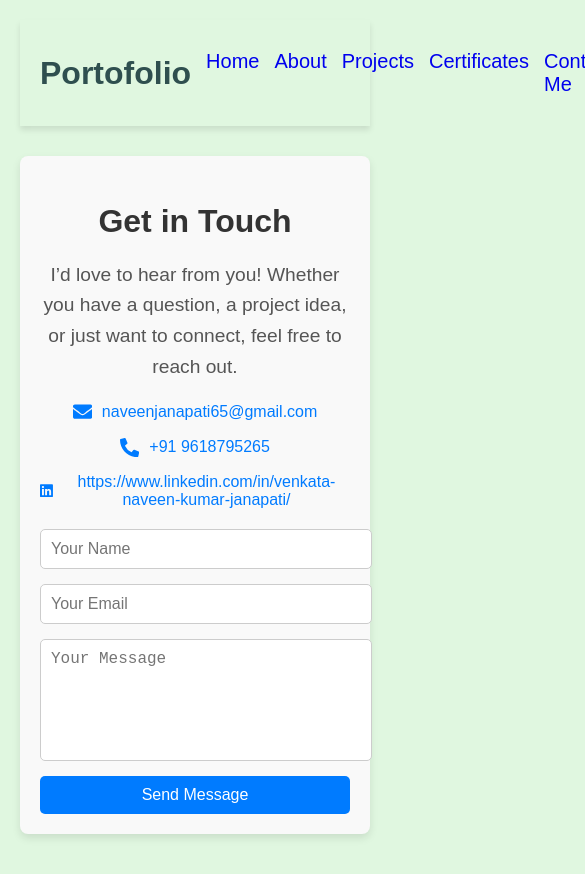
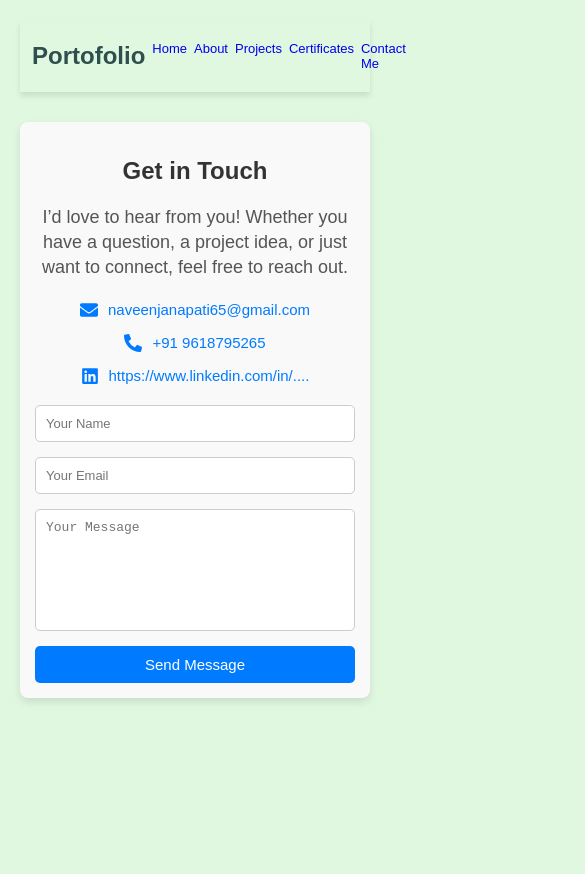
Before and after one commit to Jnaveen1/Portofolio, a React (Create React App) app in the folder myportofolio/: page /contactme in a window 390 px wide. Shown: the top 874 px of the page, 585 px wide, since content can reach past the window. After the commit the page ends 844 px from the top, so only its background shows below. Built offline with nearby package versions, Linux system fonts and the light colour scheme.

Commit message:
Added responsive design

```diff
--- a/myportofolio/src/components/About/index.css
+++ b/myportofolio/src/components/About/index.css
@@ -43,7 +43,7 @@
 .journey-list {
     list-style-type: none;
     padding: 0;
-    font-size: 1rem;
+    font-size: 1.2rem;
     color: #555;
 }
 
@@ -83,3 +83,87 @@
 .cta-button:hover {
     background-color: #0056b3;
 }
+
+
+@media (max-width : 481px){
+    .about-container {
+        max-width: 800px;
+        padding: 15px;
+    }
+    .about-heading {
+        font-size: 18px;
+        color: #333;
+    }
+
+    .about-summary {
+        font-size: 15px;
+        color: #555;
+        margin-bottom: 20px;
+        line-height: 1.6;
+        text-align: left;
+    }
+
+    .journey-heading {
+        font-size: 18px;
+        color: #333;
+    }
+
+    .journey-list {
+        list-style-type: none;
+        padding: 0;
+        font-size: 15px;
+        color: #555;
+    }
+
+    .journey-list li {
+        margin: 10px 0 ;
+    }
+    .interests-heading {
+        font-size: 18px;
+    }
+    .cta-button {
+        font-size: 13px;
+    }
+}
+
+
+@media ((min-width : 481px) and (max-width: 768px)){
+    .about-container {
+        max-width: 800px;
+        padding: 18px;
+    }
+    .about-heading {
+        font-size: 20px;
+        color: #333;
+    }
+
+    .about-summary {
+        font-size: 18px;
+        color: #555;
+        margin-bottom: 20px;
+        line-height: 1.6;text-align: left;
+    }
+
+    .journey-heading {
+        font-size: 20px;
+        color: #333;
+    }
+
+    .journey-list {
+        list-style-type: none;
+        padding: 0;
+        font-size: 18px;
+        color: #555;
+    }
+
+    .journey-list li {
+        margin: 10px 0 ;
+    }
+    .interests-heading {
+        font-size: 20px;
+    }
+    .cta-button {
+        font-size: 15px;
+    }
+
+}
--- a/myportofolio/src/components/About/index.js
+++ b/myportofolio/src/components/About/index.js
@@ -9,11 +9,9 @@ class About extends Component {
                 <Header />
                 <div className='about-container'>
                     <h2 className='about-heading'>About Me</h2>
-
                     <p className='about-summary'>
                         I am a B.Tech 3rd-year student at Vasireddy Venkatadri Institute of Technology, Guntur, with a passion for full-stack development. My journey reflects dedication, curiosity, and a drive to build impactful web applications.
                     </p>
-
                     <div className='academic-journey'>
                         <h3 className='journey-heading'>Academic Journey</h3>
                         <ul className='journey-list'>
@@ -22,14 +20,12 @@ class About extends Component {
                             <li><strong>EAPCET Rank:</strong> Secured 10,025 and joined VVIT through counseling.</li>
                         </ul>
                     </div>
-
                     <div className='interests-section'>
                         <h3 className='interests-heading'>Interests and Aspirations</h3>
-                        <p>
+                        <p className='about-summary'>
                             I am highly passionate about full-stack development and continuously strive to improve my skills. Currently, I am seeking internship opportunities to apply my knowledge and contribute to impactful projects.
                         </p>
                     </div>
-
                     <div className='cta-container'>
                         <button className='cta-button' onClick={() => window.open('https://www.linkedin.com', '_blank')}>Connect with Me</button>
                         <button className='cta-button' onClick={() => window.open('/certificates/resume2.pdf')}>Check Resume</button>
--- a/myportofolio/src/components/Certificates/index.css
+++ b/myportofolio/src/components/Certificates/index.css
@@ -25,3 +25,8 @@
         margin: 6px;
     }
 }
+
+.heading{
+    font-size: 24px;
+    text-align: center;
+}
--- a/myportofolio/src/components/Certificates/index.js
+++ b/myportofolio/src/components/Certificates/index.js
@@ -23,7 +23,7 @@ const Certificates = () => {
   return (
     <div className="certificate-main-container">
         <Header />
-      <h2 className="text-2xl font-bold text-center mb-4">My Certifications</h2>
+      <h2 className="heading">My Certifications</h2>
       <div className="certificates-container gap-4">
         {photos.map((photo, index) => (
           <img
--- a/myportofolio/src/components/ContactMe/index.css
+++ b/myportofolio/src/components/ContactMe/index.css
@@ -84,3 +84,113 @@
 .form-button:hover {
     background-color: #0056b3;
 }
+
+
+@media (max-width : 481px) {
+    .contact-container {
+        padding: 15px;
+        max-width: 800px;
+        text-align: center;
+    }
+
+    .contact-heading {
+        font-size: 24px;
+    }
+
+    .contact-description {
+        font-size: 18px;
+        line-height: 1.4;
+    }
+
+    .contact-details {
+        margin-bottom: 20px;
+    }
+
+    .contact-details p {
+        font-size: 15px;
+    }
+
+    .icon {
+        font-size: 18px;
+        color: #007bff;
+    }
+
+    .contact-form {
+        display: flex;
+        flex-direction: column;
+        gap: 15px;
+    }
+
+    .form-input,
+    .form-textarea {
+        padding: 10px;
+        border: 1px solid #ccc;
+        border-radius: 5px;
+        font-size: 13px;
+        width: auto;
+    }
+
+    .form-textarea {
+        resize: none;
+        height: 100px;
+    }
+
+    .form-button {
+        font-size: 15px;
+    }
+}
+
+
+@media ((min-width : 481px) and (max-width : 768px)){
+    .contact-container {
+        padding: 18px;
+        max-width: 800px;
+        text-align: center;
+    }
+
+    .contact-heading {
+        font-size: 26px;
+    }
+
+    .contact-description {
+        font-size: 20px;
+        line-height: 1.4;
+    }
+
+    .contact-details {
+        margin-bottom: 20px;
+    }
+
+    .contact-details p {
+        font-size: 18px;
+    }
+
+    .icon {
+        font-size: 19px;
+        color: #007bff;
+    }
+
+    .contact-form {
+        display: flex;
+        flex-direction: column;
+        gap: 15px;
+    }
+
+    .form-input,
+    .form-textarea {
+        padding: 10px;
+        border: 1px solid #ccc;
+        border-radius: 5px;
+        font-size: 15px;
+        width: auto;
+    }
+
+    .form-textarea {
+        resize: none;
+        height: 100px;
+    }
+
+    .form-button {
+        font-size: 18px;
+    }
+}
--- a/myportofolio/src/components/ContactMe/index.js
+++ b/myportofolio/src/components/ContactMe/index.js
@@ -70,7 +70,7 @@ class Contact extends Component {
                         </p>
                         <p>
                             <FaLinkedin className='icon' />
-                            <a href='https://www.linkedin.com/in/venkata-naveen-kumar-janapati/' target='_blank' rel='noopener noreferrer' className='contact-link'>https://www.linkedin.com/in/venkata-naveen-kumar-janapati/</a>
+                            <a href='https://www.linkedin.com/in/venkata-naveen-kumar-janapati/' target='_blank' rel='noopener noreferrer' className='contact-link'>https://www.linkedin.com/in/....</a>
                         </p>
                     </div>
                     <form className='contact-form' onSubmit={this.onClickContactForm}>
--- a/myportofolio/src/components/Header/index.css
+++ b/myportofolio/src/components/Header/index.css
@@ -1,19 +1,15 @@
 
 .header-con{
-    /* display: flex;
-    flex-direction: row;
-    justify-content: space-around;
-    box-shadow: antiquewhite; */
     display: flex;
     justify-content: space-between;
     align-items: center;
     padding: 10px 20px;
     position: sticky;
-    box-shadow: 0 4px 6px rgba(0, 0, 0, 0.1); /* Box shadow effect
-    position: sticky;
-    top: 0;
-    z-index: 1000; */
+    box-shadow: 0 4px 6px rgba(0, 0, 0, 0.1);
     margin-bottom: 30px;
+}
+.heading{
+    font-size: 25px;
 }
 
 .links-con{
@@ -29,3 +25,31 @@
     margin-left: 15px;
     text-decoration: none;
 }
+
+@media (max-width: 481px) {
+    .heading{
+        font-size: 13px;
+    }
+    .link{
+        font-family: sans-serif;
+        font-size: 13px;
+        font-weight: 200;
+        margin-left: 7px;
+        text-decoration: none;
+    }
+    .header-con{
+        padding: 6px 12px;
+    }
+}
+@media (min-width: 481px) and (max-width: 768px) {
+    .heading {
+        font-size: 14px;
+    }
+    .link {
+        font-size: 15px;
+        margin-left: 10px;
+    }
+    .header-con {
+        padding: 8px 10px;
+    }
+}
--- a/myportofolio/src/components/Header/index.js
+++ b/myportofolio/src/components/Header/index.js
@@ -4,7 +4,7 @@ import './index.css' ;
 const Header = () => {
     return(
         <div className="header-con">
-            <h1>Portofolio</h1>
+            <h1 className='heading'>Portofolio</h1>
             <div className="links-con">
                 <Link to = "/"  className='link'>
                     <p>Home</p>
--- a/myportofolio/src/components/Projects/index.css
+++ b/myportofolio/src/components/Projects/index.css
@@ -1,5 +1,5 @@
 .projects-container {
-    padding: 20px;
+    padding: 0px;
     max-width: 1000px;
     margin: 0 auto;
     text-align: center;
@@ -60,3 +60,49 @@
 .project-link:hover {
     background-color: #0056b3;
 }
+
+
+@media (max-width: 481px) {
+
+    .projects-heading {
+        font-size: 24px;
+        color: #333;
+        margin-bottom: 20px;
+    }
+
+    .project-title {
+        font-size: 20px;
+        color: #007bff;
+        margin-bottom: 10px;
+    }
+
+    .project-description {
+        font-size: 16px;
+        color: #555;
+        margin-bottom: 15px;
+    }
+
+}
+
+
+@media ((min-width : 481px) and (max-width: 768px)) {
+
+    .projects-heading {
+        font-size: 26px;
+        color: #333;
+        margin-bottom: 20px;
+    }
+
+    .project-title {
+        font-size: 22px;
+        color: #007bff;
+        margin-bottom: 10px;
+    }
+
+    .project-description {
+        font-size: 18px;
+        color: #555;
+        margin-bottom: 15px;
+    }
+
+}
```
